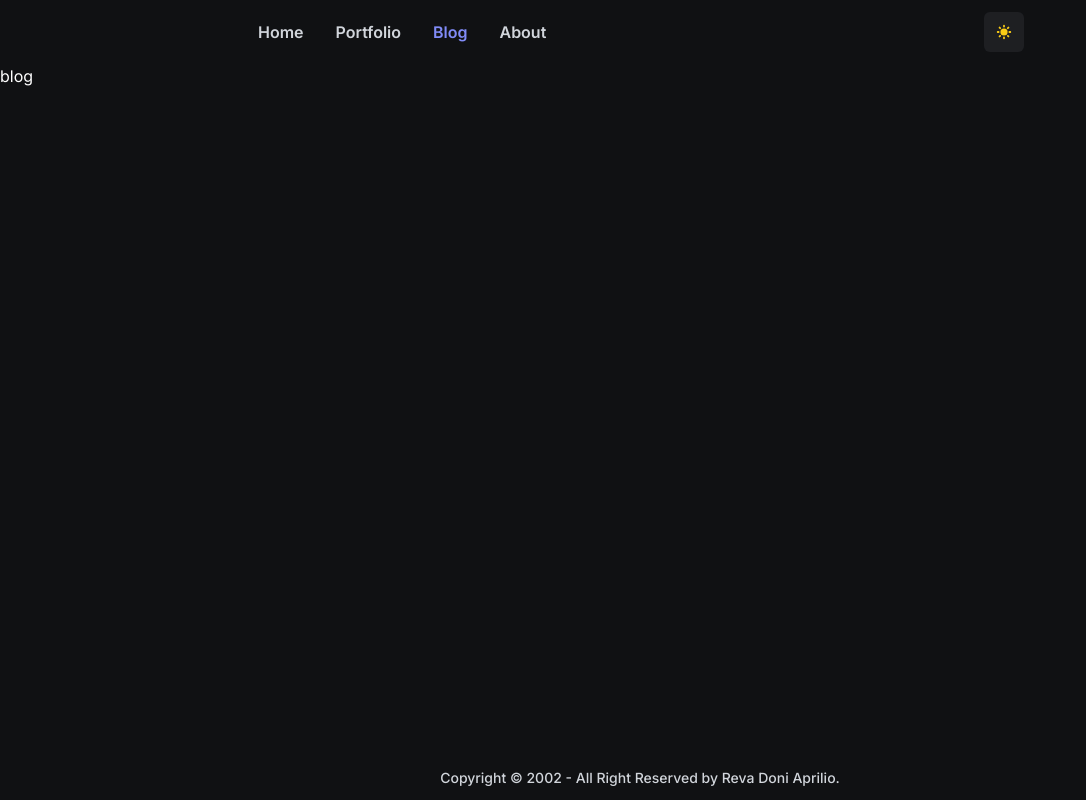
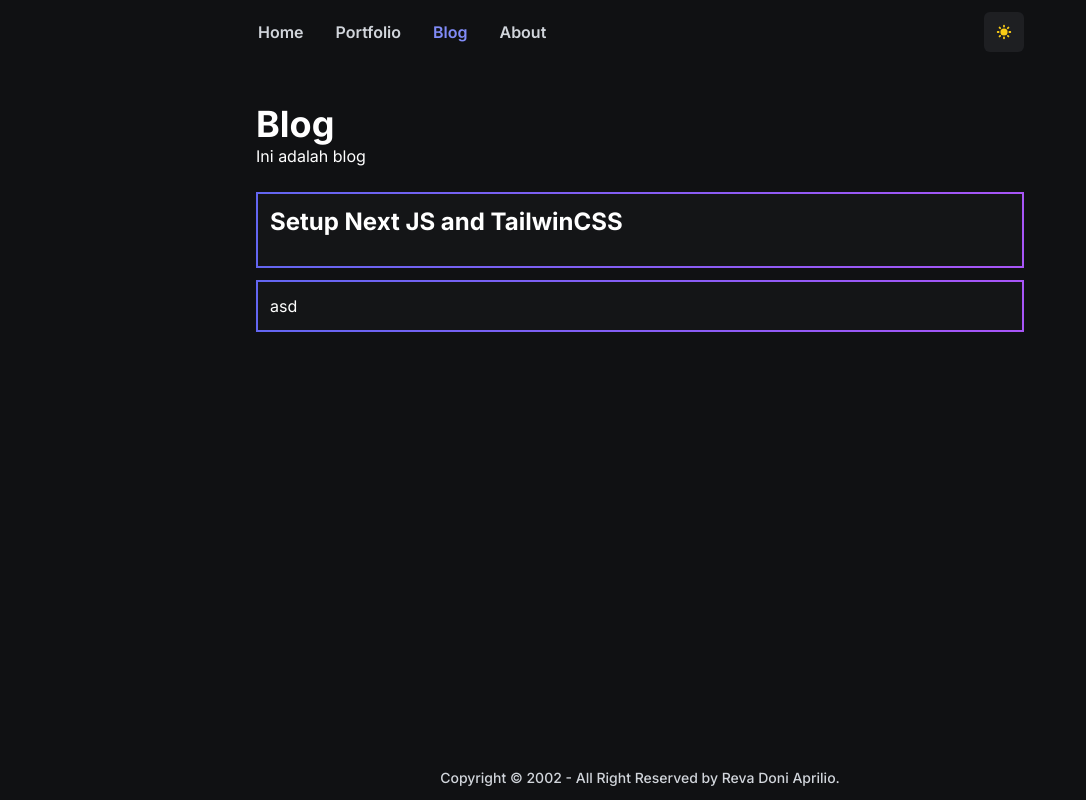
Before and after one commit to RevDonz/revdonz.my.id, a Next.js app: page /blog in a window 1280 px wide. Shown: the whole page, without its empty margins (0-1086 px from the left). Built offline with nearby package versions, Linux system fonts and the light colour scheme.

Commit message:
feat(blog): make blog card

```diff
--- /dev/null
+++ b/src/components/mollecules/Hero.tsx
@@ -0,0 +1,10 @@
+const Hero = ({ title, description }) => {
+  return (
+    <section>
+      <h1>{title}</h1>
+      <p>{description}</p>
+    </section>
+  );
+};
+
+export default Hero;
--- a/src/pages/blog.tsx
+++ b/src/pages/blog.tsx
@@ -1,9 +1,48 @@
-import React from 'react'
+import Hero from '@/components/mollecules/Hero';
+import Main from '@/components/template';
+import clsx from 'clsx';
+import React from 'react';
 
 const blog = () => {
+  const Card = ({ children }) => {
+    return (
+      <div
+        className={clsx(
+          'relative p-0.5 transition-transform',
+          'active:scale-[0.98]',
+          'bg-black dark:bg-transparent',
+          'dark:bg-gradient-to-r dark:from-primary-500 dark:to-ternary-500',
+          'before:absolute before:-z-[1] before:inset-0 before:transition-transform',
+          'before:bg-black dark:before:bg-gradient-to-r before:from-primary-500 before:to-ternary-500',
+          'hover:before:translate-x-2 hover:before:translate-y-2',
+          'active:before:translate-x-1 active:before:translate-y-1'
+        )}
+      >
+        {children}
+      </div>
+    );
+  };
+
+  const CardBlog = ({ children }) => {
+    return <div className='p-3 bg-gray-50 dark:bg-dark-800'>{children}</div>;
+  };
   return (
-    <div>blog</div>
-  )
-}
+    <Main className='mt-10'>
+      <Hero title={'Blog'} description={'Ini adalah blog'} />
+      <section className={clsx('relative mt-6')}>
+        <div className='flex flex-col space-y-3 group'>
+          <Card>
+            <CardBlog>
+              <h3 className='mb-2 md:mb-4'>Setup Next JS and TailwinCSS</h3>
+            </CardBlog>
+          </Card>
+          <Card>
+            <CardBlog>asd</CardBlog>
+          </Card>
+        </div>
+      </section>
+    </Main>
+  );
+};
 
-export default blog
+export default blog;
--- a/src/pages/portfolio.tsx
+++ b/src/pages/portfolio.tsx
@@ -1,9 +1,19 @@
-import React from 'react'
+import Hero from '@/components/mollecules/Hero';
+import Main from '@/components/template';
+import React from 'react';
 
 const portfolio = () => {
   return (
-    <div>portfolio</div>
-  )
-}
+    <Main className='mt-10'>
+      <Hero
+        title={'Portfolio'}
+        description={
+          'Projek yang saya buat dengan semua pengetahuan dan pengalaman saya.'
+        }
+      />
 
-export default portfolio
+    </Main>
+  );
+};
+
+export default portfolio;
```
